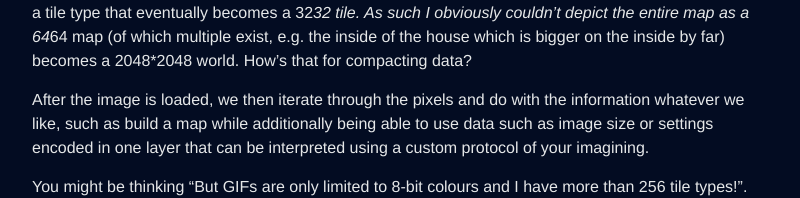
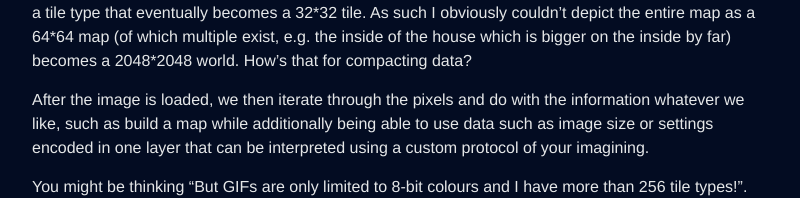
Before and after one commit to yousefamar/yousefamar.github.io, a Jekyll site: the page built from _blog/_posts/2012-10-09-storing-terrain-and-map-data-in-gif-frames-with-java.markdown, in a window 1280 px wide. Shown: the part 1652-1850 px from the top of the page, without its empty margins (238-1038 px from the left). Built offline with Jekyll 4.4.1, drawn with Linux system fonts in a browser that asks for light colours; some of the changed text lies outside the part shown.

Commit message:
Escape asterisks

```diff
--- a/_blog/_posts/2012-10-09-storing-terrain-and-map-data-in-gif-frames-with-java.markdown
+++ b/_blog/_posts/2012-10-09-storing-terrain-and-map-data-in-gif-frames-with-java.markdown
@@ -4,7 +4,7 @@ title: Storing Terrain and Map Data in GIF Frames with Java
 date: '2012-10-09 22:08:00'
 ---
 
-In Java, nobody really ever uses gifs (that is, images of the *.gif persuasion) and when they do, it’s usually as an ImageIcon for Swing GUIs and the like and even then they don’t look very professional.
+In Java, nobody really ever uses gifs (that is, images of the \*.gif persuasion) and when they do, it’s usually as an ImageIcon for Swing GUIs and the like and even then they don’t look very professional.
 
 I feel like the GIF format is under-appreciated since it is pretty much the only common format able to store image layers in a lightweight manner, display them as an animation or each layer overlaying the next, have support in most image loading APIs, and is easily creatable in common image manipulation software such as GIMP or Photoshop.
 
@@ -29,7 +29,7 @@ To this, a tile-based map for a 2D top-down game:
 ![A tile based 2D top-down game]({{ site.baseurl }}/assets/images/screen1.png)
 ![A tile based 2D top-down game]({{ site.baseurl }}/assets/images/screen2.png)
 
-If you open up the gif above in GIMP for example, you’ll see the separate layers. Every pixel represents a tile type that eventually becomes a 32*32 tile. As such I obviously couldn’t depict the entire map as a 64*64 map (of which multiple exist, e.g. the inside of the house which is bigger on the inside by far) becomes a 2048*2048 world. How’s that for compacting data?
+If you open up the gif above in GIMP for example, you’ll see the separate layers. Every pixel represents a tile type that eventually becomes a 32\*32 tile. As such I obviously couldn’t depict the entire map as a 64\*64 map (of which multiple exist, e.g. the inside of the house which is bigger on the inside by far) becomes a 2048\*2048 world. How’s that for compacting data?
 
 After the image is loaded, we then iterate through the pixels and do with the information whatever we like, such as build a map while additionally being able to use data such as image size or settings encoded in one layer that can be interpreted using a custom protocol of your imagining.
 
```
Also changed, not shown: 2 other files.
